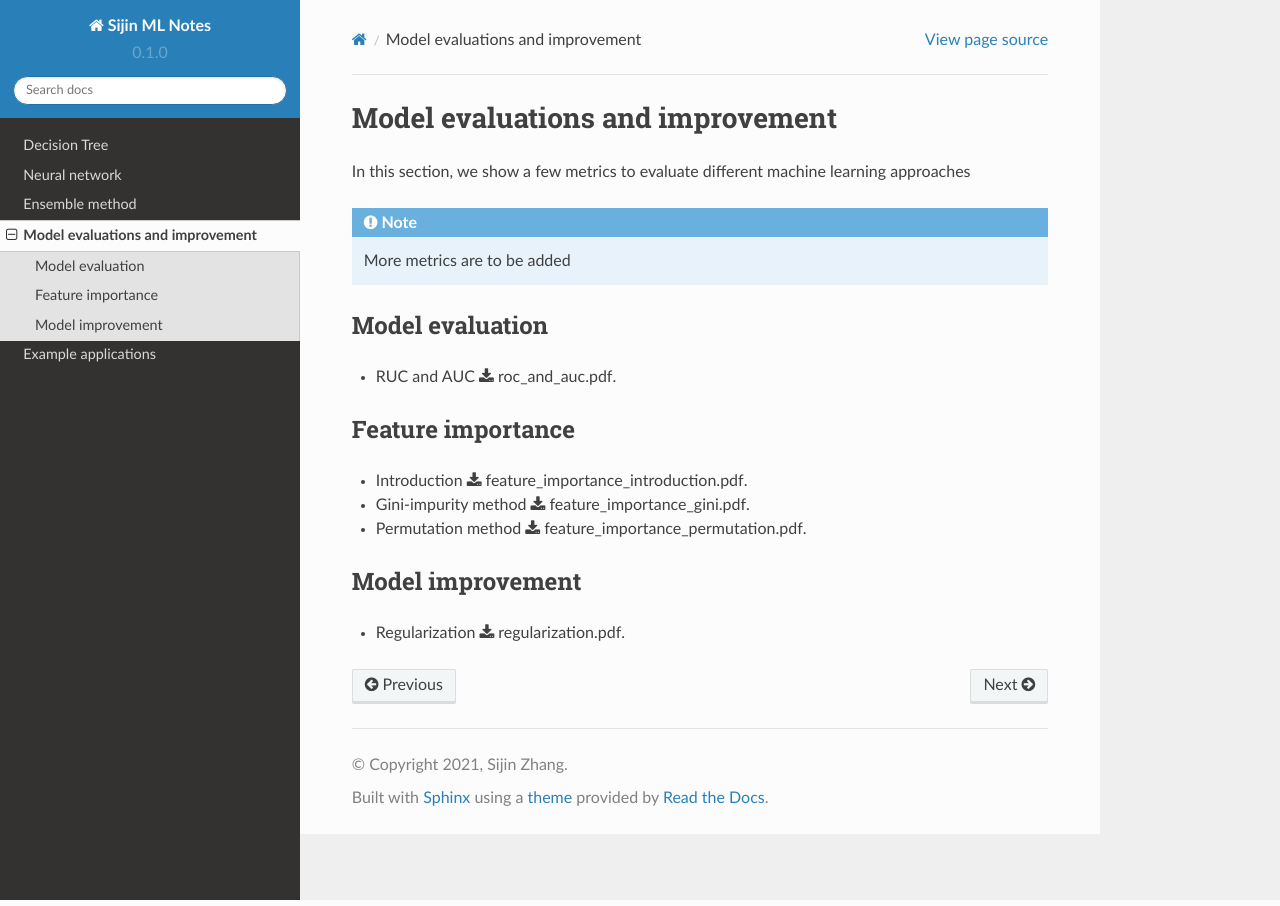
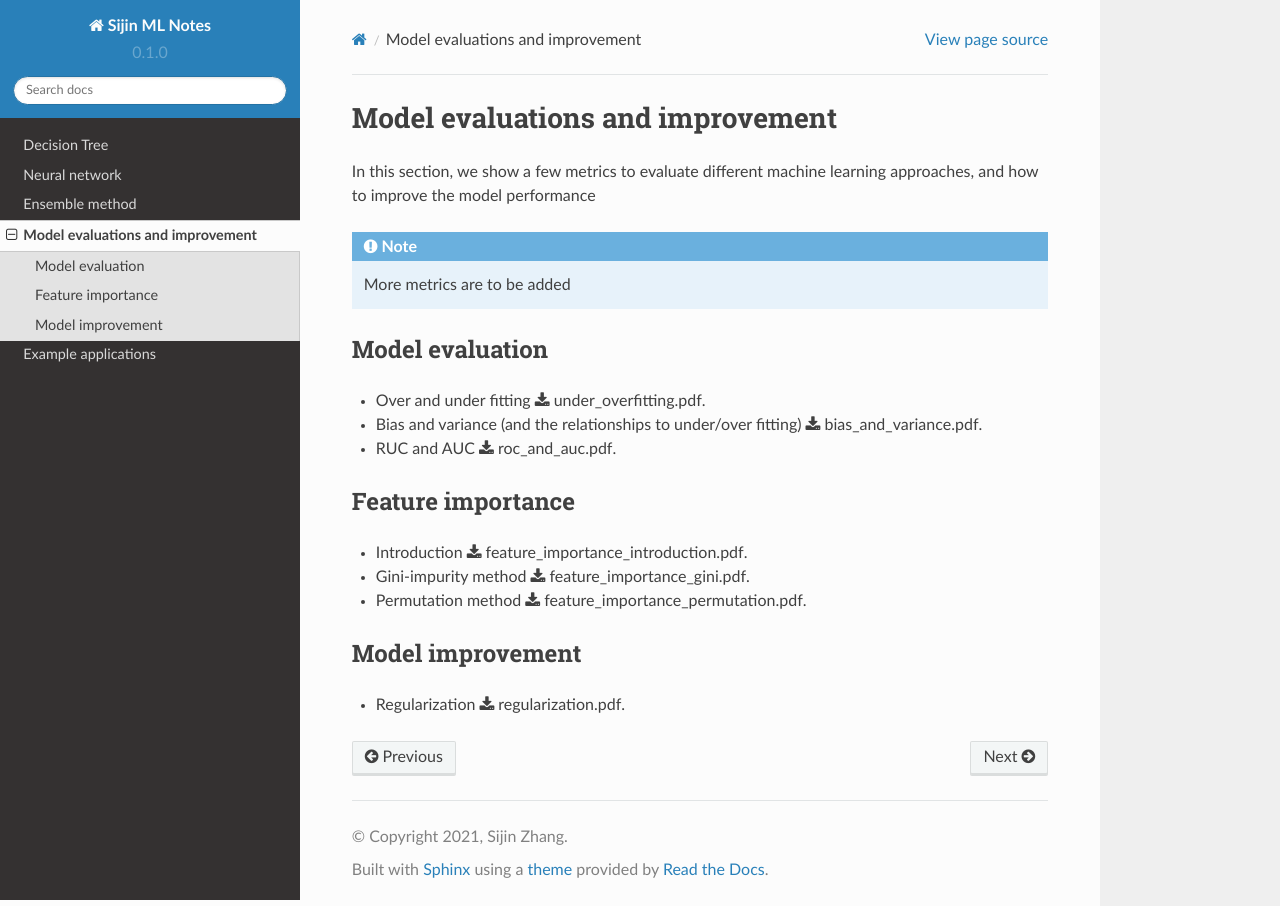
Before and after one commit to jzanetti/Sijin_ML, a Sphinx documentation site: the page built from docs/source/evaluation/eval.rst, in a window 1280 px wide. Built offline with Sphinx 7.4.7 and the Read the Docs theme 2.0.0, drawn with Linux system fonts in a browser that asks for light colours.

Commit message:
Update eval.rst

```diff
--- a/docs/source/evaluation/eval.rst
+++ b/docs/source/evaluation/eval.rst
@@ -1,7 +1,7 @@
 Model evaluations and improvement
 =====
 
-In this section, we show a few metrics to evaluate different machine learning approaches
+In this section, we show a few metrics to evaluate different machine learning approaches, and how to improve the model performance
 
 .. note::
 
@@ -9,6 +9,8 @@ In this section, we show a few metrics to evaluate different machine learning ap
 
 Model evaluation
 --------
+* Over and under fitting :download:`under_overfitting.pdf <pdf/under_overfitting.pdf>`.
+* Bias and variance (and the relationships to under/over fitting) :download:`bias_and_variance.pdf <pdf/bias_and_variance.pdf>`.
 * RUC and AUC :download:`roc_and_auc.pdf <pdf/roc_and_auc.pdf>`.
 
 Feature importance
```
